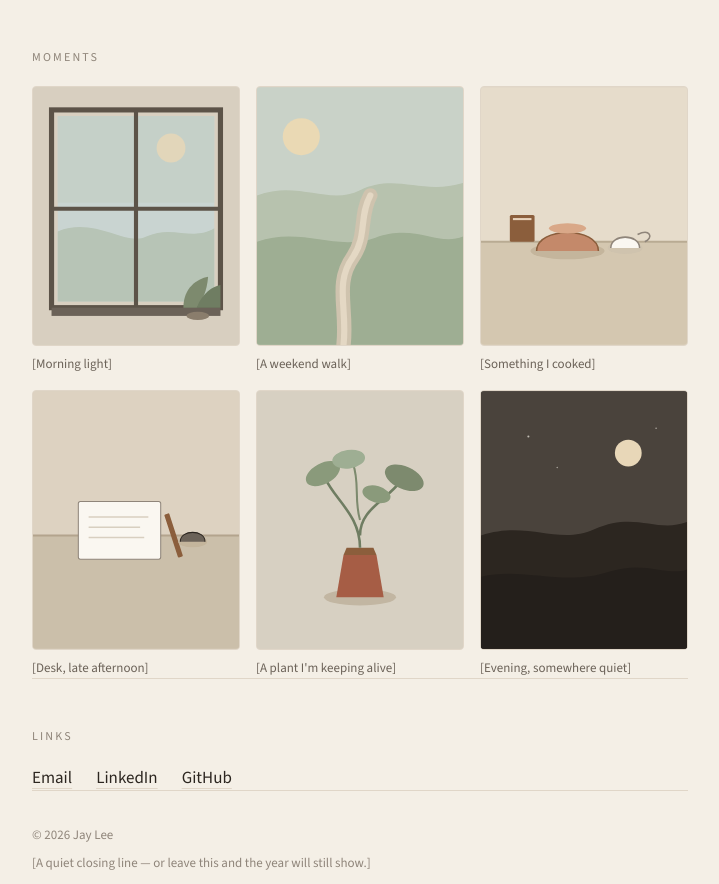
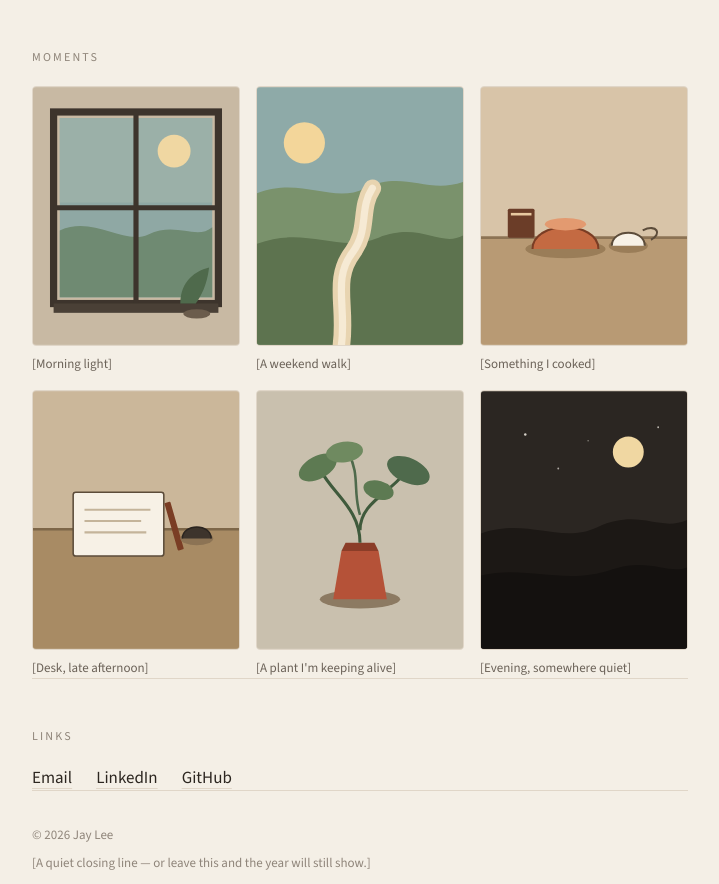
Before and after one commit to jaynohle-collab/personal-site, a Next.js app: page / in a window 1280 px wide. Shown: the part 1114-1998 px from the top of the page, without its empty margins (280-999 px from the left). Built offline with nearby package versions, Linux system fonts and the light colour scheme.

Commit message:
Increase contrast on photo motif drawings
The still-life placeholders were too close to the paper background
at thumbnail size. Stronger shapes so the grid reads clearly.

Co-authored-by: jaynohle-collab <jaynohle-collab@users.noreply.github.com>

```diff
--- a/src/components/PhotoMotif.tsx
+++ b/src/components/PhotoMotif.tsx
@@ -27,18 +27,31 @@ export function PhotoMotif({ motif, title }: PhotoMotifProps) {
 function WindowScene() {
   return (
     <g>
-      <rect width="400" height="500" fill="#d8cfc0" />
-      <rect x="48" y="56" width="304" height="360" fill="#c9d4d1" />
-      <rect x="48" y="56" width="304" height="168" fill="#c5d0c8" />
-      <circle cx="268" cy="118" r="28" fill="#e8d7b8" opacity="0.85" />
-      <path d="M48 280 C120 250 180 310 220 290 C270 266 310 300 352 274 V416 H48 Z" fill="#b7c4b6" />
-      <rect x="36" y="44" width="328" height="384" fill="none" stroke="#5c5348" strokeWidth="10" />
-      <line x1="200" y1="44" x2="200" y2="428" stroke="#5c5348" strokeWidth="8" />
-      <line x1="36" y1="236" x2="364" y2="236" stroke="#5c5348" strokeWidth="8" />
-      <rect x="36" y="428" width="328" height="16" fill="#6b6258" />
-      <path d="M292 428 C292 390 318 372 340 368 C338 396 328 416 318 428 Z" fill="#7d8a6e" />
-      <path d="M318 428 C328 400 350 386 364 384 V428 Z" fill="#6f7d62" />
-      <ellipse cx="320" cy="444" rx="22" ry="8" fill="#8a7d6c" />
+      <rect width="400" height="500" fill="#c8b9a3" />
+      <rect x="52" y="60" width="296" height="348" fill="#8fa8a4" />
+      <rect x="52" y="60" width="296" height="164" fill="#9bb0a8" />
+      <circle cx="274" cy="124" r="32" fill="#f0d7a2" />
+      <path
+        d="M52 278 C118 248 176 308 224 286 C278 260 318 298 348 272 V408 H52 Z"
+        fill="#6f8a72"
+      />
+      <rect
+        x="40"
+        y="48"
+        width="320"
+        height="372"
+        fill="none"
+        stroke="#3d342c"
+        strokeWidth="14"
+      />
+      <line x1="200" y1="48" x2="200" y2="420" stroke="#3d342c" strokeWidth="10" />
+      <line x1="40" y1="234" x2="360" y2="234" stroke="#3d342c" strokeWidth="10" />
+      <rect x="40" y="420" width="320" height="18" fill="#4a4036" />
+      <path
+        d="M286 420 C286 376 316 356 342 350 C338 384 326 406 316 420 Z"
+        fill="#4f6a4c"
+      />
+      <ellipse cx="318" cy="440" rx="26" ry="9" fill="#6b5c4c" />
     </g>
   );
 }
@@ -46,22 +59,28 @@ function WindowScene() {
 function PathScene() {
   return (
     <g>
-      <rect width="400" height="500" fill="#c9d2c8" />
-      <circle cx="86" cy="96" r="36" fill="#ead9b4" />
-      <path d="M0 210 C80 180 140 230 200 200 C270 166 320 210 400 186 V500 H0 Z" fill="#b7c2ae" />
-      <path d="M0 300 C90 270 150 320 230 292 C310 264 350 310 400 290 V500 H0 Z" fill="#9eae93" />
+      <rect width="400" height="500" fill="#8eaaa8" />
+      <circle cx="92" cy="108" r="40" fill="#f3d69a" />
       <path
-        d="M168 500 C176 430 150 380 186 330 C214 290 198 250 220 210"
+        d="M0 206 C86 172 148 228 210 196 C284 160 330 208 400 184 V500 H0 Z"
+        fill="#7a926c"
+      />
+      <path
+        d="M0 304 C96 268 158 324 236 292 C318 260 356 312 400 288 V500 H0 Z"
+        fill="#5d734f"
+      />
+      <path
+        d="M164 500 C174 424 146 372 186 320 C218 276 198 236 224 196"
         fill="none"
-        stroke="#cfc3ae"
-        strokeWidth="28"
+        stroke="#e8d4b0"
+        strokeWidth="34"
         strokeLinecap="round"
       />
       <path
-        d="M168 500 C176 430 150 380 186 330 C214 290 198 250 220 210"
+        d="M164 500 C174 424 146 372 186 320 C218 276 198 236 224 196"
         fill="none"
-        stroke="#e4d8c4"
-        strokeWidth="12"
+        stroke="#f6ead4"
+        strokeWidth="14"
         strokeLinecap="round"
       />
     </g>
@@ -71,27 +90,32 @@ function PathScene() {
 function KitchenScene() {
   return (
     <g>
-      <rect width="400" height="500" fill="#e6dccb" />
-      <rect x="0" y="300" width="400" height="200" fill="#d4c7b0" />
-      <line x1="0" y1="300" x2="400" y2="300" stroke="#b9ab93" strokeWidth="4" />
-      <ellipse cx="168" cy="318" rx="72" ry="16" fill="#c4b59c" />
+      <rect width="400" height="500" fill="#d8c4a8" />
+      <rect x="0" y="292" width="400" height="208" fill="#b89a74" />
+      <line x1="0" y1="292" x2="400" y2="292" stroke="#8c7354" strokeWidth="5" />
+      <ellipse cx="164" cy="314" rx="78" ry="18" fill="#9a7d58" />
       <path
-        d="M108 318 C108 270 228 270 228 318"
-        fill="#c4896a"
-        stroke="#8b5e3c"
-        strokeWidth="3"
+        d="M100 314 C100 258 228 258 228 314"
+        fill="#c46a42"
+        stroke="#7a3d24"
+        strokeWidth="4"
       />
-      <ellipse cx="168" cy="274" rx="36" ry="10" fill="#d9a888" />
-      <ellipse cx="280" cy="312" rx="34" ry="12" fill="#cfc3ae" />
+      <ellipse cx="164" cy="266" rx="40" ry="12" fill="#e39a70" />
+      <ellipse cx="286" cy="308" rx="38" ry="14" fill="#9a7d58" />
       <path
-        d="M252 312 C252 284 308 284 308 312"
-        fill="#faf7f1"
-        stroke="#8f857a"
-        strokeWidth="3"
+        d="M254 308 C254 274 318 274 318 308"
+        fill="#f7f1e6"
+        stroke="#5c4c3a"
+        strokeWidth="4"
       />
-      <path d="M304 286 C328 274 336 292 318 300" fill="none" stroke="#8f857a" strokeWidth="3" />
-      <rect x="56" y="248" width="48" height="52" rx="3" fill="#8b5e3c" />
-      <rect x="62" y="254" width="36" height="4" fill="#e8d3bc" />
+      <path
+        d="M314 278 C342 264 352 286 330 296"
+        fill="none"
+        stroke="#5c4c3a"
+        strokeWidth="4"
+      />
+      <rect x="52" y="236" width="52" height="56" rx="3" fill="#6b3d28" />
+      <rect x="58" y="244" width="40" height="5" fill="#e8c9a0" />
     </g>
   );
 }
@@ -99,20 +123,37 @@ function KitchenScene() {
 function DeskScene() {
   return (
     <g>
-      <rect width="400" height="500" fill="#ddd2c1" />
-      <rect x="0" y="280" width="400" height="220" fill="#cbbfaa" />
-      <line x1="0" y1="280" x2="400" y2="280" stroke="#b3a48d" strokeWidth="4" />
-      <rect x="88" y="214" width="160" height="112" rx="4" fill="#faf7f1" stroke="#8f857a" strokeWidth="2" />
-      <line x1="108" y1="244" x2="224" y2="244" stroke="#d8cfc0" strokeWidth="3" />
-      <line x1="108" y1="264" x2="208" y2="264" stroke="#d8cfc0" strokeWidth="3" />
-      <line x1="108" y1="284" x2="216" y2="284" stroke="#d8cfc0" strokeWidth="3" />
-      <rect x="268" y="236" width="10" height="88" rx="2" fill="#8b5e3c" transform="rotate(-18 273 280)" />
-      <ellipse cx="310" cy="292" rx="28" ry="11" fill="#c4b59c" />
+      <rect width="400" height="500" fill="#cbb79a" />
+      <rect x="0" y="268" width="400" height="232" fill="#a88b64" />
+      <line x1="0" y1="268" x2="400" y2="268" stroke="#7d6648" strokeWidth="5" />
+      <rect
+        x="78"
+        y="196"
+        width="176"
+        height="124"
+        rx="5"
+        fill="#f7f1e6"
+        stroke="#5c4c3a"
+        strokeWidth="3"
+      />
+      <line x1="100" y1="230" x2="228" y2="230" stroke="#c4b49a" strokeWidth="4" />
+      <line x1="100" y1="252" x2="210" y2="252" stroke="#c4b49a" strokeWidth="4" />
+      <line x1="100" y1="274" x2="220" y2="274" stroke="#c4b49a" strokeWidth="4" />
+      <rect
+        x="268"
+        y="214"
+        width="12"
+        height="96"
+        rx="2"
+        fill="#7a3d24"
+        transform="rotate(-16 274 262)"
+      />
+      <ellipse cx="318" cy="286" rx="32" ry="13" fill="#8c7354" />
       <path
-        d="M286 292 C286 268 334 268 334 292"
-        fill="#6b6258"
-        stroke="#2c2620"
-        strokeWidth="2"
+        d="M290 286 C290 256 346 256 346 286"
+        fill="#3d342c"
+        stroke="#2a241f"
+        strokeWidth="3"
       />
     </g>
   );
@@ -121,17 +162,60 @@ function DeskScene() {
 function PlantScene() {
   return (
     <g>
-      <rect width="400" height="500" fill="#d7d0c2" />
-      <ellipse cx="200" cy="400" rx="70" ry="16" fill="#c2b6a2" />
-      <path d="M154 400 L168 318 H232 L246 400 Z" fill="#a65d45" />
-      <path d="M168 318 H232 L226 304 H174 Z" fill="#8b5e3c" />
-      <path d="M200 304 C200 240 150 210 132 168" fill="none" stroke="#6f7d62" strokeWidth="5" />
-      <path d="M200 280 C200 230 248 214 278 176" fill="none" stroke="#6f7d62" strokeWidth="5" />
-      <path d="M200 250 C188 210 200 176 186 140" fill="none" stroke="#7d8a6e" strokeWidth="4" />
-      <ellipse cx="128" cy="160" rx="36" ry="20" fill="#8a9a7b" transform="rotate(-28 128 160)" />
-      <ellipse cx="286" cy="168" rx="40" ry="22" fill="#7d8a6e" transform="rotate(24 286 168)" />
-      <ellipse cx="178" cy="132" rx="32" ry="18" fill="#9eae93" transform="rotate(-8 178 132)" />
-      <ellipse cx="232" cy="200" rx="28" ry="16" fill="#8a9a7b" transform="rotate(16 232 200)" />
+      <rect width="400" height="500" fill="#c9c0ae" />
+      <ellipse cx="200" cy="404" rx="78" ry="18" fill="#8c7a62" />
+      <path d="M148 404 L164 310 H236 L252 404 Z" fill="#b55238" />
+      <path d="M164 310 H236 L228 294 H172 Z" fill="#8b3d28" />
+      <path
+        d="M200 294 C200 228 146 198 124 154"
+        fill="none"
+        stroke="#3f5a3c"
+        strokeWidth="6"
+      />
+      <path
+        d="M200 270 C200 218 254 200 286 160"
+        fill="none"
+        stroke="#3f5a3c"
+        strokeWidth="6"
+      />
+      <path
+        d="M200 240 C186 196 200 160 178 122"
+        fill="none"
+        stroke="#4f6a4c"
+        strokeWidth="5"
+      />
+      <ellipse
+        cx="118"
+        cy="148"
+        rx="40"
+        ry="22"
+        fill="#5d7a52"
+        transform="rotate(-28 118 148)"
+      />
+      <ellipse
+        cx="294"
+        cy="154"
+        rx="44"
+        ry="24"
+        fill="#4f6a4c"
+        transform="rotate(24 294 154)"
+      />
+      <ellipse
+        cx="170"
+        cy="118"
+        rx="36"
+        ry="20"
+        fill="#6f8a60"
+        transform="rotate(-8 170 118)"
+      />
+      <ellipse
+        cx="236"
+        cy="192"
+        rx="30"
+        ry="18"
+        fill="#5d7a52"
+        transform="rotate(16 236 192)"
+      />
     </g>
   );
 }
@@ -139,14 +223,20 @@ function PlantScene() {
 function EveningScene() {
   return (
     <g>
-      <rect width="400" height="500" fill="#3f3a36" />
-      <rect width="400" height="500" fill="#4a433c" />
-      <circle cx="286" cy="120" r="26" fill="#e8d7b8" />
-      <circle cx="92" cy="88" r="2" fill="#f4efe6" opacity="0.7" />
-      <circle cx="148" cy="148" r="1.5" fill="#f4efe6" opacity="0.55" />
-      <circle cx="340" cy="72" r="1.5" fill="#f4efe6" opacity="0.6" />
-      <path d="M0 280 C90 250 150 300 220 268 C300 232 340 276 400 254 V500 H0 Z" fill="#2c2620" />
-      <path d="M0 360 C80 340 160 380 250 350 C320 328 360 360 400 346 V500 H0 Z" fill="#241f1b" />
+      <rect width="400" height="500" fill="#2b2622" />
+      <circle cx="286" cy="118" r="30" fill="#f0d7a2" />
+      <circle cx="86" cy="84" r="2.4" fill="#f4efe6" opacity="0.85" />
+      <circle cx="150" cy="150" r="1.8" fill="#f4efe6" opacity="0.65" />
+      <circle cx="344" cy="70" r="1.8" fill="#f4efe6" opacity="0.7" />
+      <circle cx="208" cy="96" r="1.4" fill="#f4efe6" opacity="0.5" />
+      <path
+        d="M0 276 C90 244 154 298 226 264 C308 226 346 274 400 250 V500 H0 Z"
+        fill="#1c1815"
+      />
+      <path
+        d="M0 358 C84 336 164 378 254 346 C326 322 364 356 400 342 V500 H0 Z"
+        fill="#14110f"
+      />
     </g>
   );
 }
```
